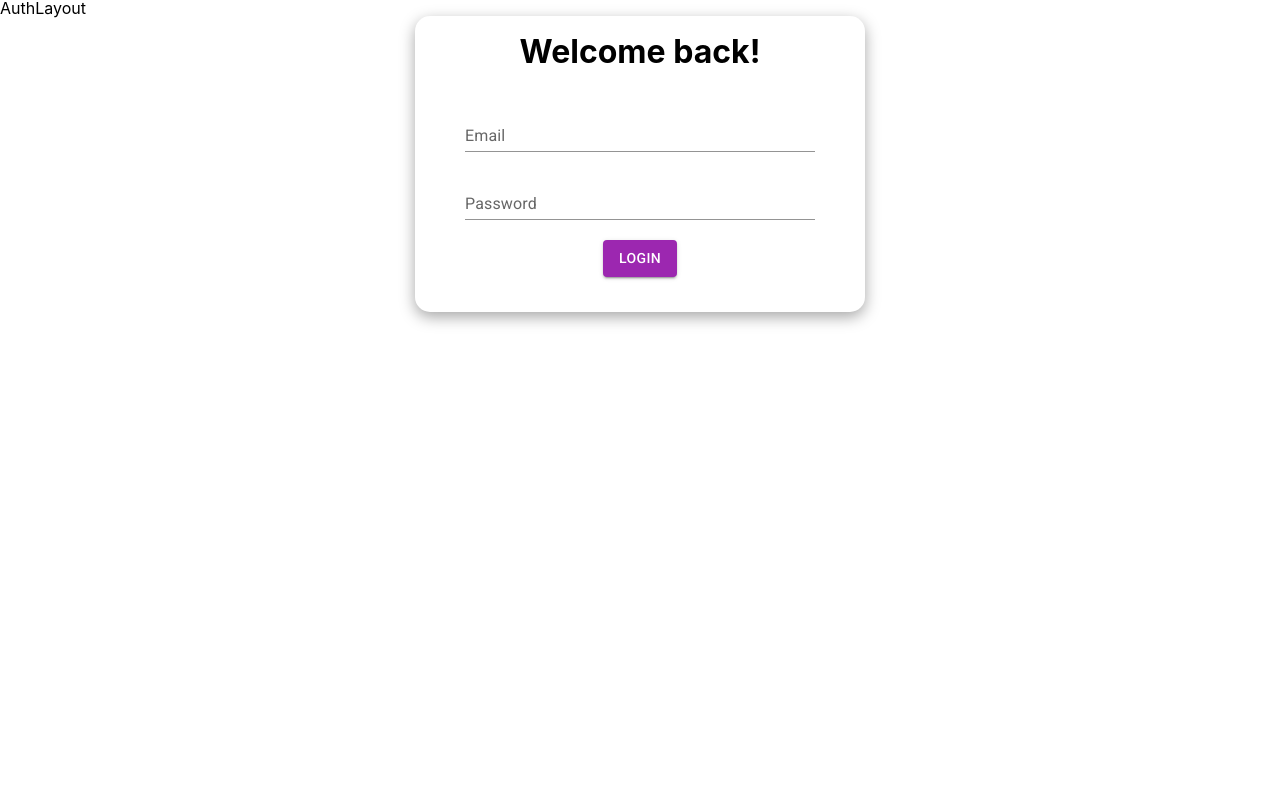
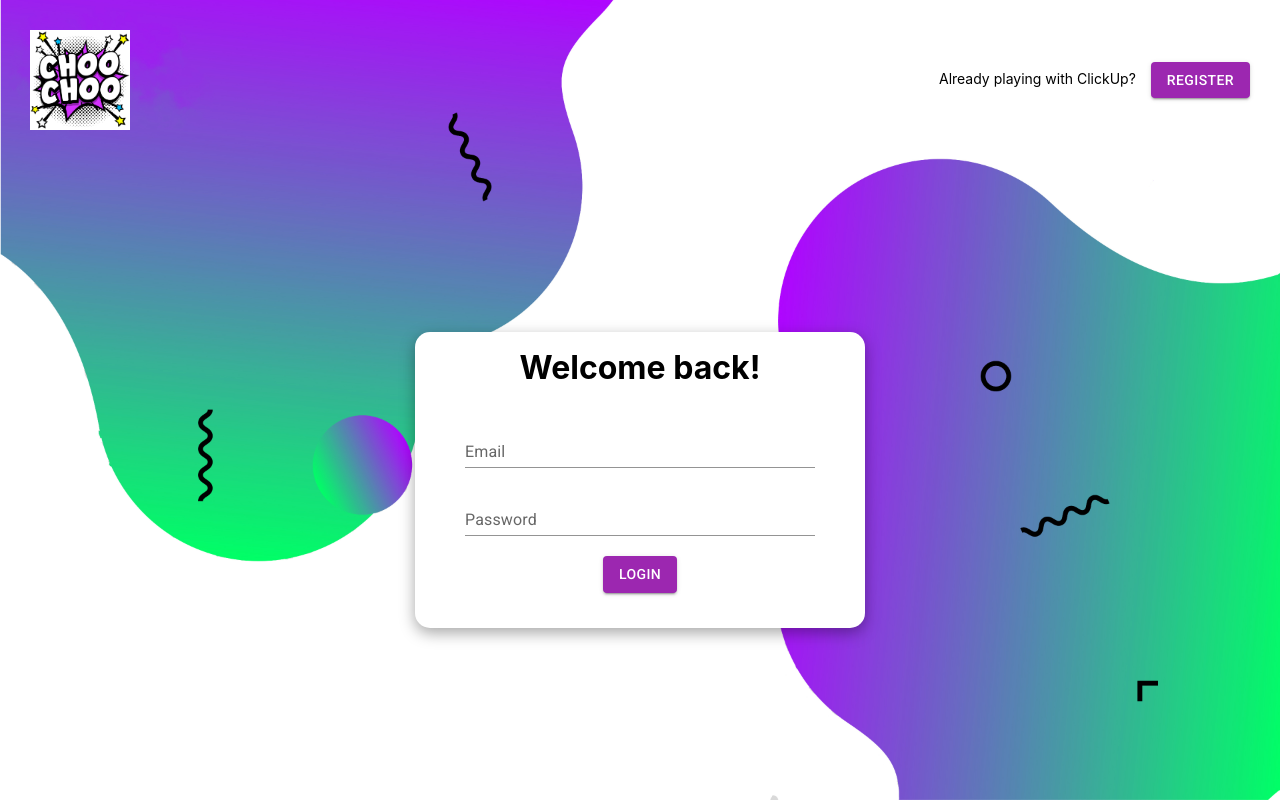
Before and after one commit to Nazar121/app-react-project-management, a React (Create React App) app: page /login in a window 1280 px wide. Built offline with nearby package versions, Linux system fonts and the light colour scheme.

Commit message:
Created the basic AuthLayout structure

```diff
--- a/craco.config.js
+++ b/craco.config.js
@@ -9,6 +9,7 @@ module.exports = {
       '@pages': path.resolve(__dirname, 'src/pages/'),
       '@layouts': path.resolve(__dirname, 'src/layouts/'),
       '@components': path.resolve(__dirname, 'src/components/'),
+      '@assets': path.resolve(__dirname, 'src/assets/'),
     },
   },
 };
--- /dev/null
+++ b/src/components/AuthHeader/AuthHeader.module.scss
@@ -0,0 +1,30 @@
+.authHeader {
+  display: flex;
+  justify-content: space-between;
+  align-items: center;
+  padding: 30px;
+
+  .logo {
+    width: 100px;
+    height: 100px;
+
+    img {
+      display: block;
+      max-width: 100%;
+      max-height: 100%;
+      width: 100%;
+      height: 100%;
+      cursor: pointer;
+    }
+  }
+
+  .nav {
+    * {
+      text-decoration: none;
+    }
+    .navItem span {
+      margin-right: 15px;
+      font-size: 14px;
+    }
+  }
+}
--- /dev/null
+++ b/src/components/AuthHeader/AuthHeader.tsx
@@ -0,0 +1,42 @@
+import React from 'react';
+import { NavLink, useLocation } from 'react-router-dom';
+import styles from './AuthHeader.module.scss';
+
+// - Routes
+import { ROUTES } from '@routes/index';
+
+// - Components
+import { CustomButton } from '@components/index';
+
+// - Images
+import AuthLogo from '@assets/images/auth/auth-logo.jpg';
+
+export const AuthHeader = () => {
+  const pathname = useLocation()?.pathname || '';
+
+  return (
+    <header className={styles.authHeader}>
+      <div className={styles.logo}>
+        <img src={AuthLogo} alt="AuthLogo" />
+      </div>
+      <nav className={styles.nav}>
+        {pathname === ROUTES.LOGIN && (
+          <div className={styles.navItem}>
+            <span>Already playing with ClickUp?</span>
+            <NavLink to={ROUTES.REGISTER}>
+              <CustomButton>Register</CustomButton>
+            </NavLink>
+          </div>
+        )}
+        {pathname === ROUTES.REGISTER && (
+          <div className={styles.navItem}>
+            <span>Don't have an account?</span>
+            <NavLink to={ROUTES.LOGIN}>
+              <CustomButton>Login</CustomButton>
+            </NavLink>
+          </div>
+        )}
+      </nav>
+    </header>
+  );
+};
--- a/src/components/index.ts
+++ b/src/components/index.ts
@@ -1,2 +1,3 @@
 export { ControlledTextField } from './ControlledTextField/ControlledTextField';
 export { CustomButton } from './CustomButton/CustomButton';
+export { AuthHeader } from './AuthHeader/AuthHeader';
--- a/src/layouts/AuthLayout/AuthLayout.module.scss
+++ b/src/layouts/AuthLayout/AuthLayout.module.scss
@@ -0,0 +1,17 @@
+.authLayout {
+  display: flex;
+  flex-direction: column;
+  min-height: inherit;
+  background: url('../../assets/images/auth/auth-bg.jpg');
+  background-size: cover;
+  background-position: center;
+  background-origin: border-box;
+  background-repeat: no-repeat;
+
+  .main {
+    flex: 1;
+    display: flex;
+    justify-content: center;
+    align-items: center;
+  }
+}
--- a/src/layouts/AuthLayout/AuthLayout.tsx
+++ b/src/layouts/AuthLayout/AuthLayout.tsx
@@ -1,13 +1,16 @@
 import React from 'react';
 import { Outlet } from 'react-router-dom';
-// import classes from './AuthLayout.module.scss';
+import styles from './AuthLayout.module.scss';
+
+// - Components
+import { AuthHeader } from '@components/index';
 
 export const AuthLayout = () => {
   return (
-    <div>
-      <h1>AuthLayout</h1>
+    <div className={styles.authLayout}>
+      <AuthHeader></AuthHeader>
 
-      <main>
+      <main className={styles.main}>
         <Outlet></Outlet>
       </main>
     </div>
--- a/src/routes/privateRoutes.tsx
+++ b/src/routes/privateRoutes.tsx
@@ -9,7 +9,7 @@ import { LoginPage, RegisterPage } from '@pages/index';
 
 export const ROUTES_PRIVATE = {
   LOGIN: '/login',
-  REGISTER: 'register',
+  REGISTER: '/register',
 };
 
 const privateRoutes: RouteProps[] = [
--- a/tsconfig.json
+++ b/tsconfig.json
@@ -22,7 +22,8 @@
       "@routes/*": ["./src/routes/*"],
       "@pages/*": ["./src/pages/*"],
       "@layouts/*": ["./src/layouts/*"],
-      "@components/*": ["./src/components/*"]
+      "@components/*": ["./src/components/*"],
+      "@assets/*": ["./src/assets/*"]
     }
   },
   "include": ["src"]
```
Also changed, not shown: src/assets/images/auth/auth-bg.jpg (added), src/assets/images/auth/auth-logo.jpg (added).
